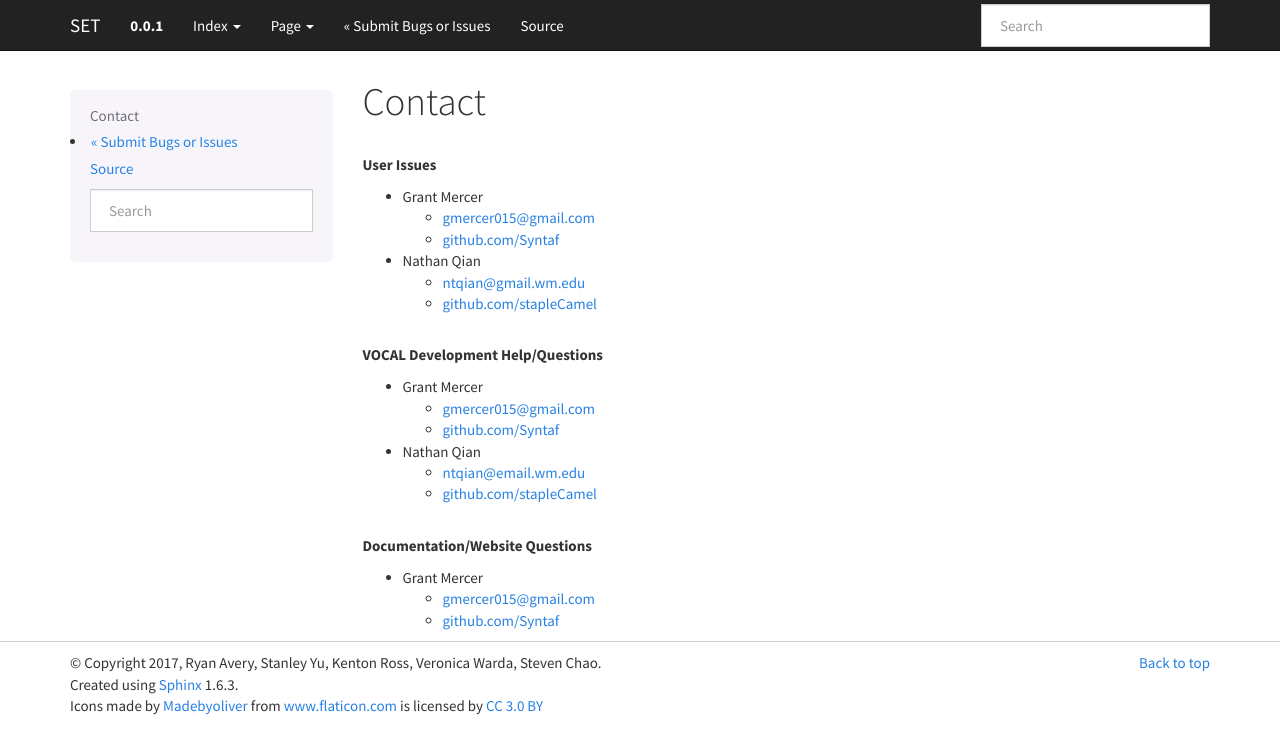
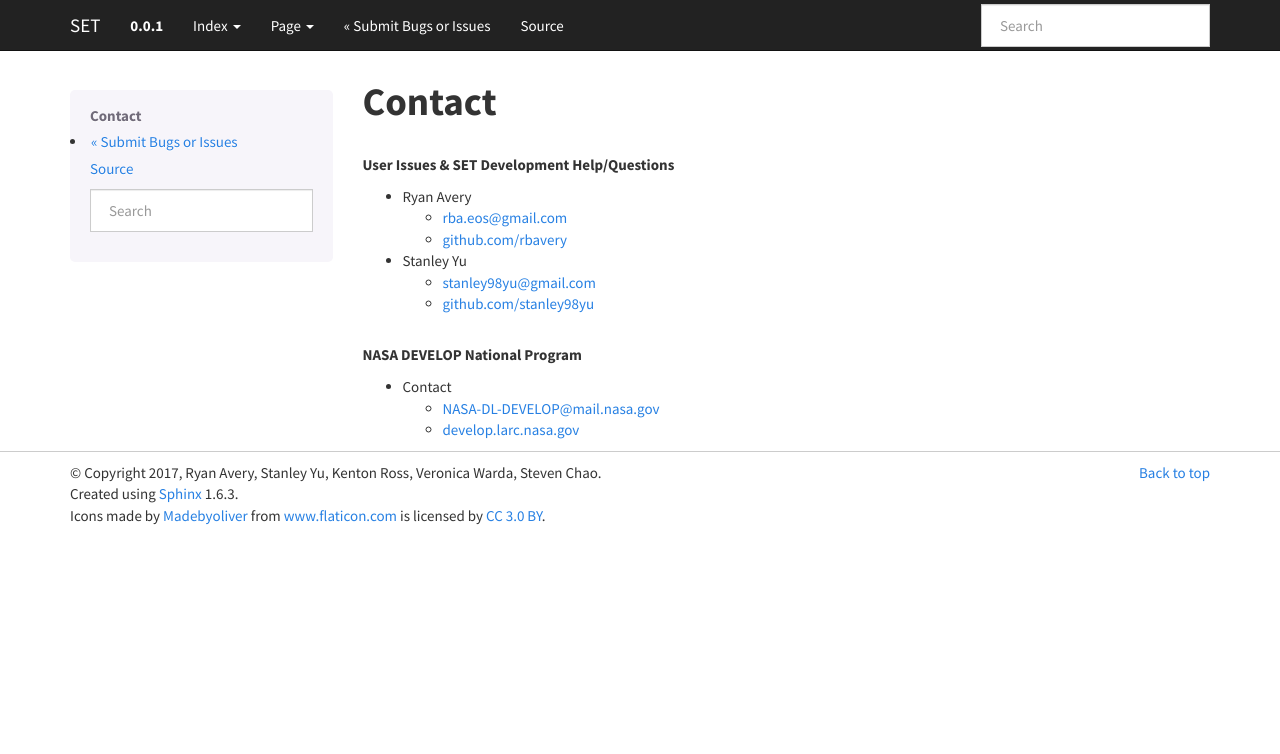
Before and after one commit to NASA-DEVELOP/SET, a Sphinx documentation site: the page built from docs/source/trouble/contact.rst, in a window 1280 px wide. Shown: the top 754 px of the page. Built offline with Sphinx 7.4.7, drawn with Linux system fonts in a browser that asks for light colours.

```diff
--- a/docs/source/_templates/layout.html
+++ b/docs/source/_templates/layout.html
@@ -11,7 +11,7 @@
     <p>
         &copy; Copyright 2017, Ryan Avery, Stanley Yu, Kenton Ross, Veronica Warda, Steven Chao.<br/>
       Created using <a href="http://sphinx-doc.org/">Sphinx</a> 1.6.3.<br/>
-Icons made by <a href="http://www.flaticon.com/authors/madebyoliver" title="Madebyoliver">Madebyoliver</a> from <a href="http://www.flaticon.com/" title="Flaticon">www.flaticon.com</a> is licensed by <a href="http://creativecommons.org/licenses/by/3.0/" title="Creative Commons BY 3.0" target="_blank">CC 3.0 BY</a><br/>
+Icons made by <a href="http://www.flaticon.com/authors/madebyoliver" title="Madebyoliver">Madebyoliver</a> from <a href="http://www.flaticon.com/" title="Flaticon">www.flaticon.com</a> is licensed by <a href="http://creativecommons.org/licenses/by/3.0/" title="Creative Commons BY 3.0" target="_blank">CC 3.0 BY</a>.<br/>
     </p>
   </div>
 </footer>
--- a/docs/source/index.rst
+++ b/docs/source/index.rst
@@ -24,6 +24,10 @@
 **Contents**
 ------------
 
+.. image:: _static/suominpp.png
+   :scale: 35%
+   :align: right
+
 .. toctree::
    :maxdepth: 2
 
--- a/docs/source/trouble/contact.rst
+++ b/docs/source/trouble/contact.rst
@@ -1,38 +1,25 @@
-======================
-Contact
-======================
+**Contact**
+===========
 
-.. rubric:: User Issues
+.. rubric:: User Issues & SET Development Help/Questions
 
-* Grant Mercer
+* Ryan Avery
 
-  - gmercer015@gmail.com
-  - `github.com/Syntaf`_
+  - rba.eos@gmail.com
+  - `github.com/rbavery`_
 
-* Nathan Qian
+* Stanley Yu
 
-  - ntqian@gmail.wm.edu
-  - `github.com/stapleCamel`_
+  - stanley98yu@gmail.com
+  - `github.com/stanley98yu`_
 
-.. rubric:: VOCAL Development Help/Questions
+.. rubric:: NASA DEVELOP National Program
 
-* Grant Mercer
+* Contact
 
-  - gmercer015@gmail.com
-  - `github.com/Syntaf`_
+  - NASA-DL-DEVELOP@mail.nasa.gov
+  - `develop.larc.nasa.gov`_
 
-* Nathan Qian
-
-  - ntqian@email.wm.edu
-  - `github.com/stapleCamel`_
-
-
-.. rubric:: Documentation/Website Questions
-
-* Grant Mercer
-
-  - gmercer015@gmail.com
-  - `github.com/Syntaf`_
-
-.. _github.com/Syntaf: https://github.com/Syntaf
-.. _github.com/stapleCamel: https://github.com/stapleCamel
+.. _github.com/rbavery: https://github.com/rbavery
+.. _github.com/stanley98yu: https://github.com/stanley98yu
+.. _develop.larc.nasa.gov: https://develop.larc.nasa.gov
```
Also changed, not shown: docs/source/overview.rst (+14 -23 lines), docs/source/_static/suominpp.png (added).
